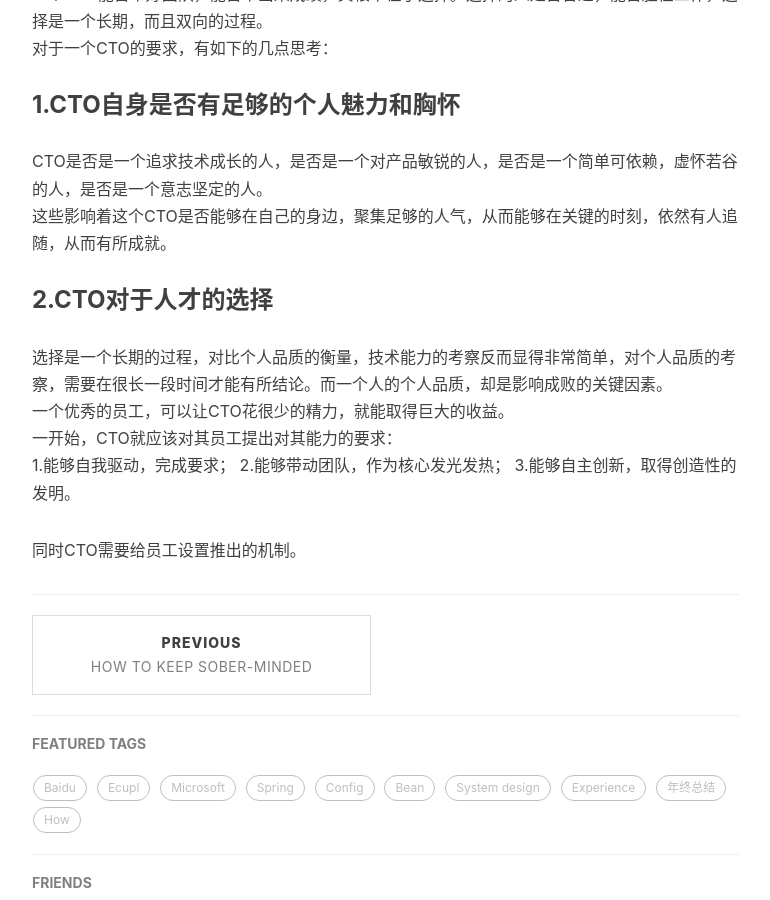
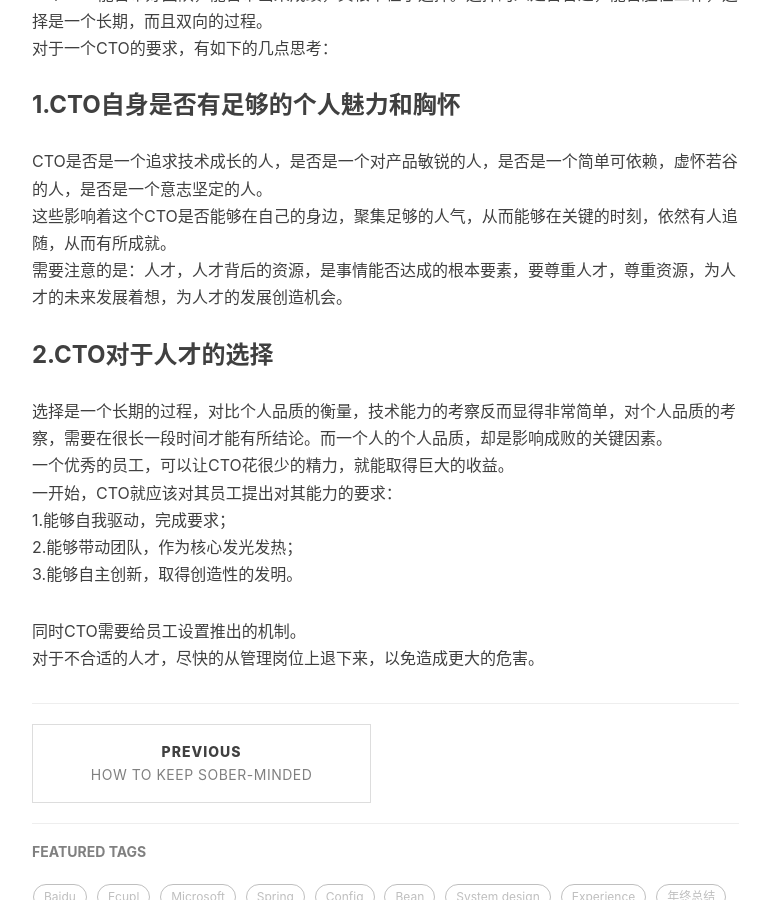
Before and after one commit to yinhaomin/yinhaomin.github.io, a Jekyll site: the page built from _posts/2018-10-29-怎么当好一个CTO.md, in a window 1280 px wide and 900 px high, scrolled down 526 px. Shown: the whole window, without its empty margins (233-1003 px from the left). Built offline with Jekyll 4.4.1, drawn with Linux system fonts in a browser that asks for light colours; nearby versions of some CDN libraries; comment, search, counter and statistics services are not loaded.

Commit message:
Update 2018-10-29-怎么当好一个CTO.md

```diff
--- a/_posts/2018-10-29-怎么当好一个CTO.md
+++ b/_posts/2018-10-29-怎么当好一个CTO.md
@@ -14,12 +14,14 @@ tags:
 ### 1.CTO自身是否有足够的个人魅力和胸怀
 CTO是否是一个追求技术成长的人，是否是一个对产品敏锐的人，是否是一个简单可依赖，虚怀若谷的人，是否是一个意志坚定的人。<br>
 这些影响着这个CTO是否能够在自己的身边，聚集足够的人气，从而能够在关键的时刻，依然有人追随，从而有所成就。<br>
+需要注意的是：人才，人才背后的资源，是事情能否达成的根本要素，要尊重人才，尊重资源，为人才的未来发展着想，为人才的发展创造机会。<br>
 ### 2.CTO对于人才的选择
 选择是一个长期的过程，对比个人品质的衡量，技术能力的考察反而显得非常简单，对个人品质的考察，需要在很长一段时间才能有所结论。而一个人的个人品质，却是影响成败的关键因素。<br>
 一个优秀的员工，可以让CTO花很少的精力，就能取得巨大的收益。<br>
 一开始，CTO就应该对其员工提出对其能力的要求：<br>
-1.能够自我驱动，完成要求；
-2.能够带动团队，作为核心发光发热；
-3.能够自主创新，取得创造性的发明。
+1.能够自我驱动，完成要求；<br>
+2.能够带动团队，作为核心发光发热；<br>
+3.能够自主创新，取得创造性的发明。<br>
 
-同时CTO需要给员工设置推出的机制。
+同时CTO需要给员工设置推出的机制。<br>
+对于不合适的人才，尽快的从管理岗位上退下来，以免造成更大的危害。<br>
```
